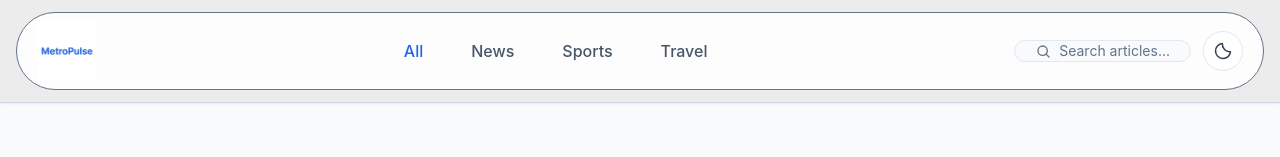
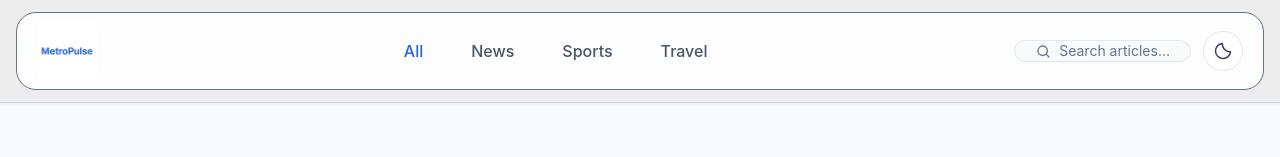
Before and after one commit to mirhamza123/BLOG-POST, a React (Vite) app in the folder metro-pulse/: page / in a window 1280 px wide. Shown: the top 157 px of the page. Built offline with nearby package versions, Linux system fonts and the light colour scheme; no server answers.

Commit message:
css  add

```diff
--- a/metro-pulse/src/components/Navbar.jsx
+++ b/metro-pulse/src/components/Navbar.jsx
@@ -11,7 +11,7 @@ const navLinks = [
 function Navbar() {
   return (
     <header className="w-full border-b border-slate-300 bg-[#ececec] px-4 py-3 shadow-sm">
-      <div className="mx-auto flex max-w-[1500px] items-center justify-between  rounded-[50px] border border-slate-500 bg-white/90 px-5 py-2  ">
+      <div className="mx-auto flex max-w-[1500px] items-center justify-between  rounded-[20px] border border-slate-500 bg-white/90 px-5 py-2  ">
         <NavLink to="/" className="flex min-w-[20px] items-center">
           <img
             src={logo}
```
